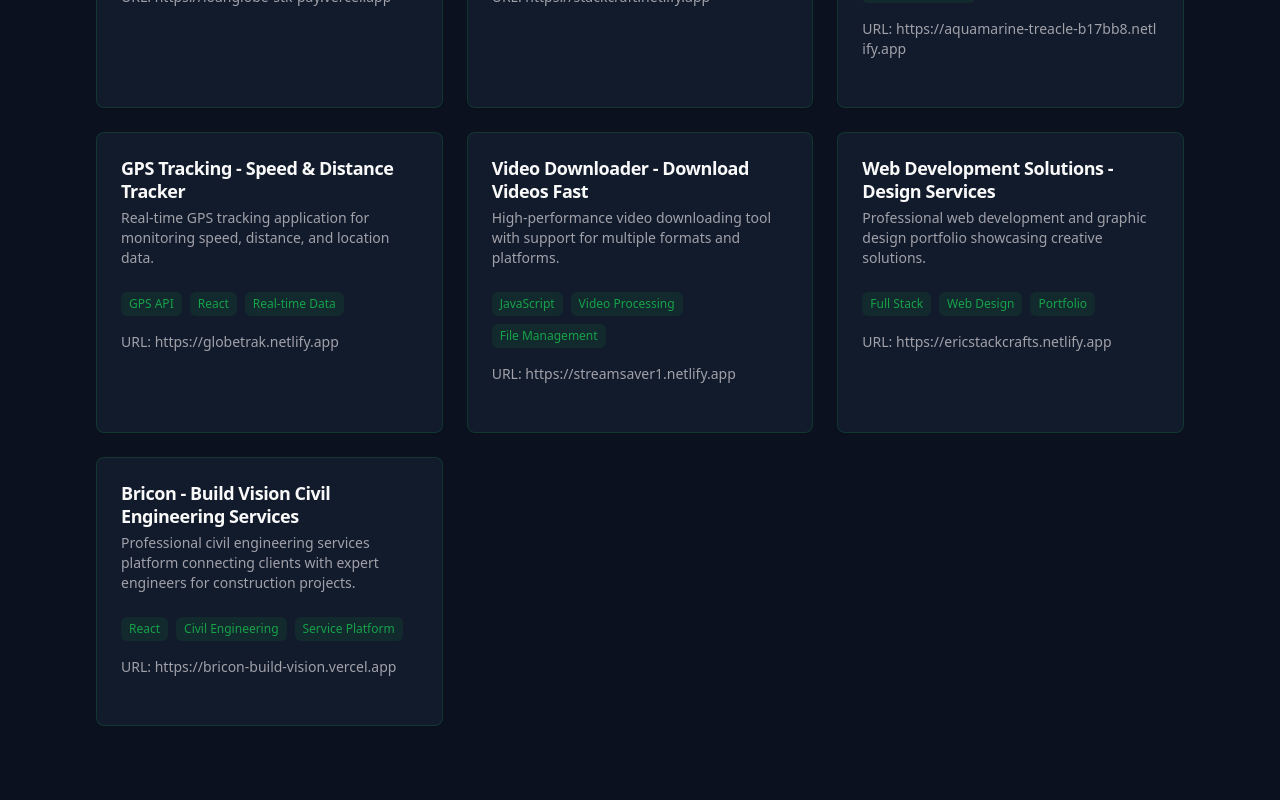
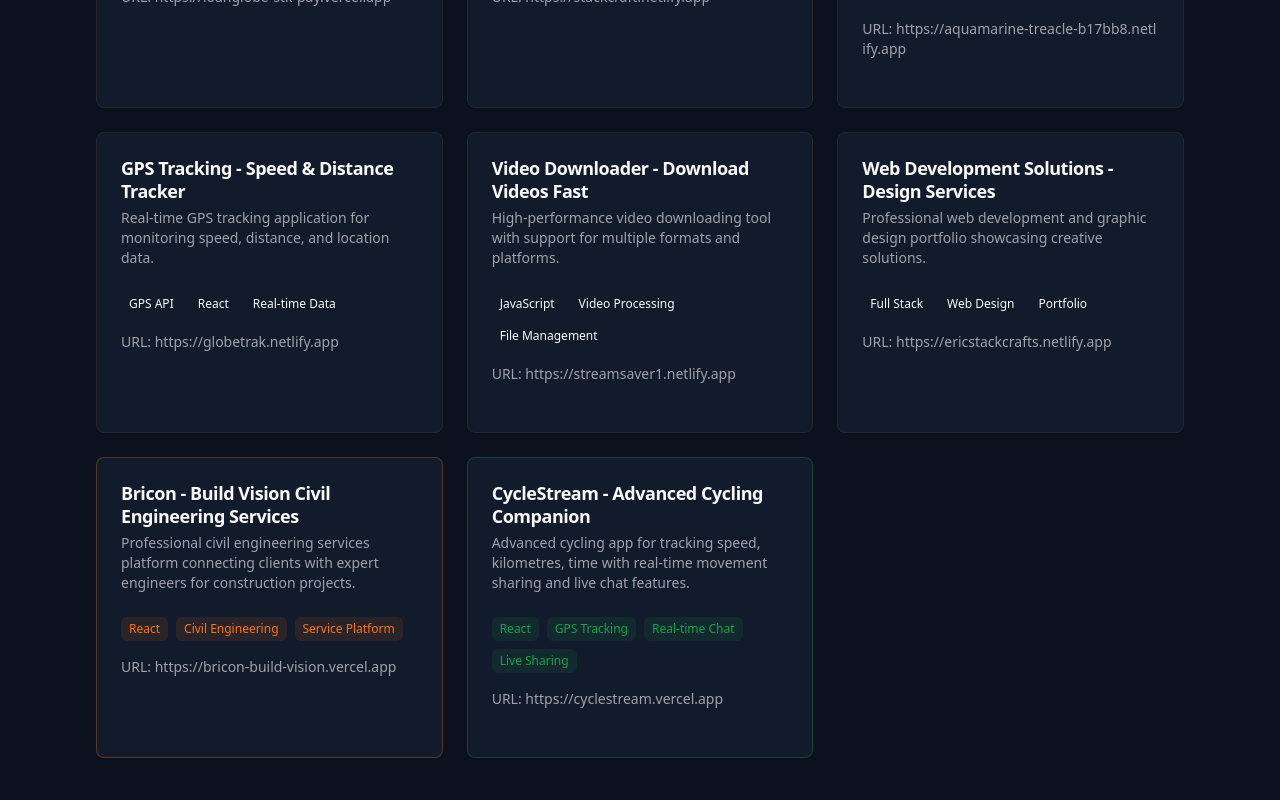
Before and after one commit to Ericmusyoka2020/eric-stackcrafts-folio, a React (Vite) app: page / in a window 1280 px wide. Shown: the part 2520-3320 px from the top of the page. Built offline with nearby package versions, Linux system fonts and the light colour scheme.

Commit message:
Add cycle stream project card
Co-authored-by: Ericmusyoka2020 <199648081+Ericmusyoka2020@users.noreply.github.com>

```diff
--- a/src/components/Projects.tsx
+++ b/src/components/Projects.tsx
@@ -50,9 +50,39 @@ const Projects = () => {
       title: "Bricon - Build Vision Civil Engineering Services",
       description: "Professional civil engineering services platform connecting clients with expert engineers for construction projects.",
       url: "https://bricon-build-vision.vercel.app",
-      tech: ["React", "Civil Engineering", "Service Platform"]
+      tech: ["React", "Civil Engineering", "Service Platform"],
+      color: "tech-orange"
+    },
+    {
+      id: "cycle-stream",
+      title: "CycleStream - Advanced Cycling Companion",
+      description: "Advanced cycling app for tracking speed, kilometres, time with real-time movement sharing and live chat features.",
+      url: "https://cyclestream.vercel.app",
+      tech: ["React", "GPS Tracking", "Real-time Chat", "Live Sharing"],
+      color: "tech-green"
     }
   ];
+
+  const colorMap: Record<string, string> = {
+    "tech-blue": "border-tech-blue/30 hover:border-tech-blue/60 hover:shadow-[0_0_20px_hsl(217_91%_60%/0.15)]",
+    "tech-purple": "border-tech-purple/30 hover:border-tech-purple/60 hover:shadow-[0_0_20px_hsl(262_83%_58%/0.15)]",
+    "tech-green": "border-tech-green/30 hover:border-tech-green/60 hover:shadow-[0_0_20px_hsl(142_76%_36%/0.15)]",
+    "tech-orange": "border-tech-orange/30 hover:border-tech-orange/60 hover:shadow-[0_0_20px_hsl(25_95%_53%/0.15)]",
+  };
+
+  const badgeColorMap: Record<string, string> = {
+    "tech-blue": "bg-tech-blue/10 text-tech-blue",
+    "tech-purple": "bg-tech-purple/10 text-tech-purple",
+    "tech-green": "bg-tech-green/10 text-tech-green",
+    "tech-orange": "bg-tech-orange/10 text-tech-orange",
+  };
+
+  const titleColorMap: Record<string, string> = {
+    "tech-blue": "group-hover:text-tech-blue",
+    "tech-purple": "group-hover:text-tech-purple",
+    "tech-green": "group-hover:text-tech-green",
+    "tech-orange": "group-hover:text-tech-orange",
+  };
 
   return (
     <section className="py-20 px-6">
@@ -68,9 +98,9 @@ const Projects = () => {
 
         <div className="grid md:grid-cols-2 lg:grid-cols-3 gap-6">
           {projects.map((project, index) => (
-            <Card key={index} className="border-primary/20 hover:border-primary/40 transition-smooth group h-full">
+            <Card key={index} className={`transition-smooth group h-full ${colorMap[project.color]}`}>
               <CardHeader>
-                <CardTitle className="text-lg leading-tight group-hover:text-primary transition-smooth">
+                <CardTitle className={`text-lg leading-tight transition-smooth ${titleColorMap[project.color]}`}>
                   {project.title}
                 </CardTitle>
                 <CardDescription className="text-muted-foreground">
@@ -83,7 +113,7 @@ const Projects = () => {
                     {project.tech.map((tech, techIndex) => (
                       <span
                         key={techIndex}
-                        className="px-2 py-1 bg-primary/10 text-primary text-xs rounded-md"
+                        className={`px-2 py-1 text-xs rounded-md ${badgeColorMap[project.color]}`}
                       >
                         {tech}
                       </span>
```
